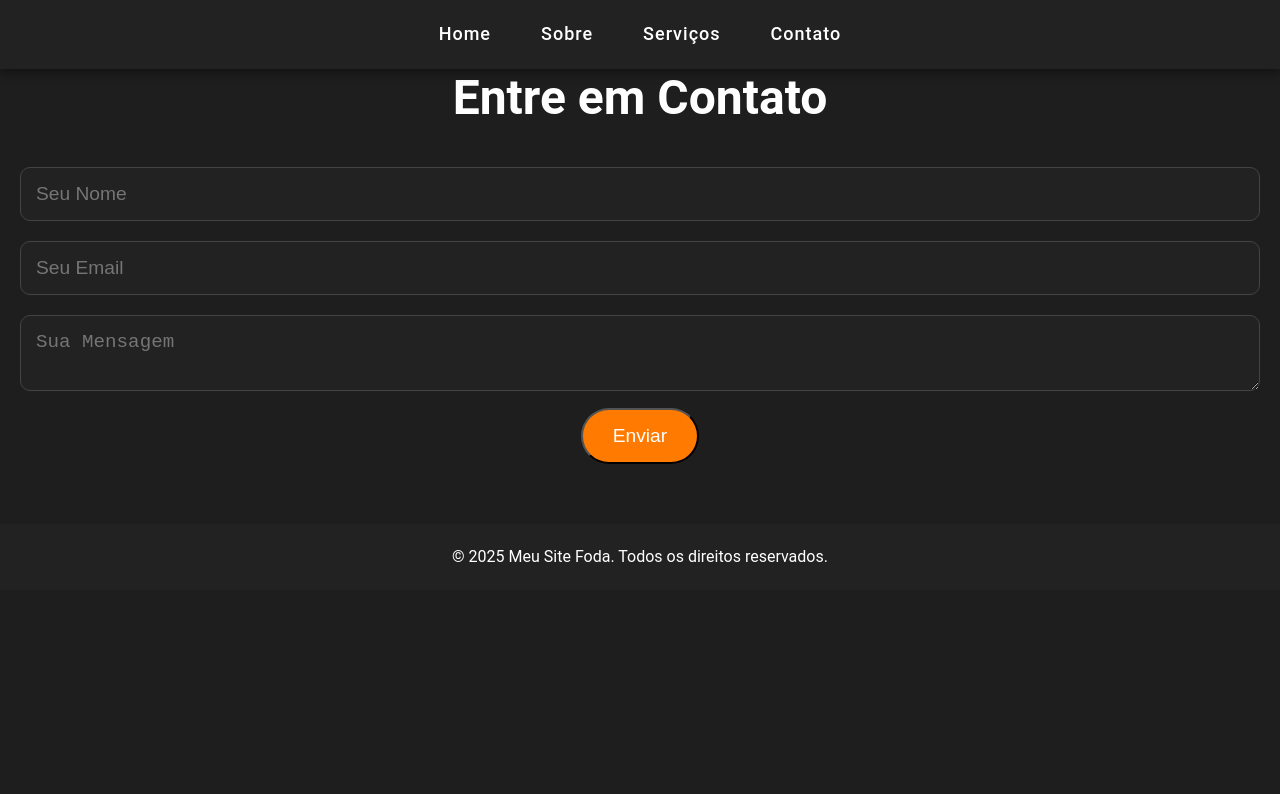
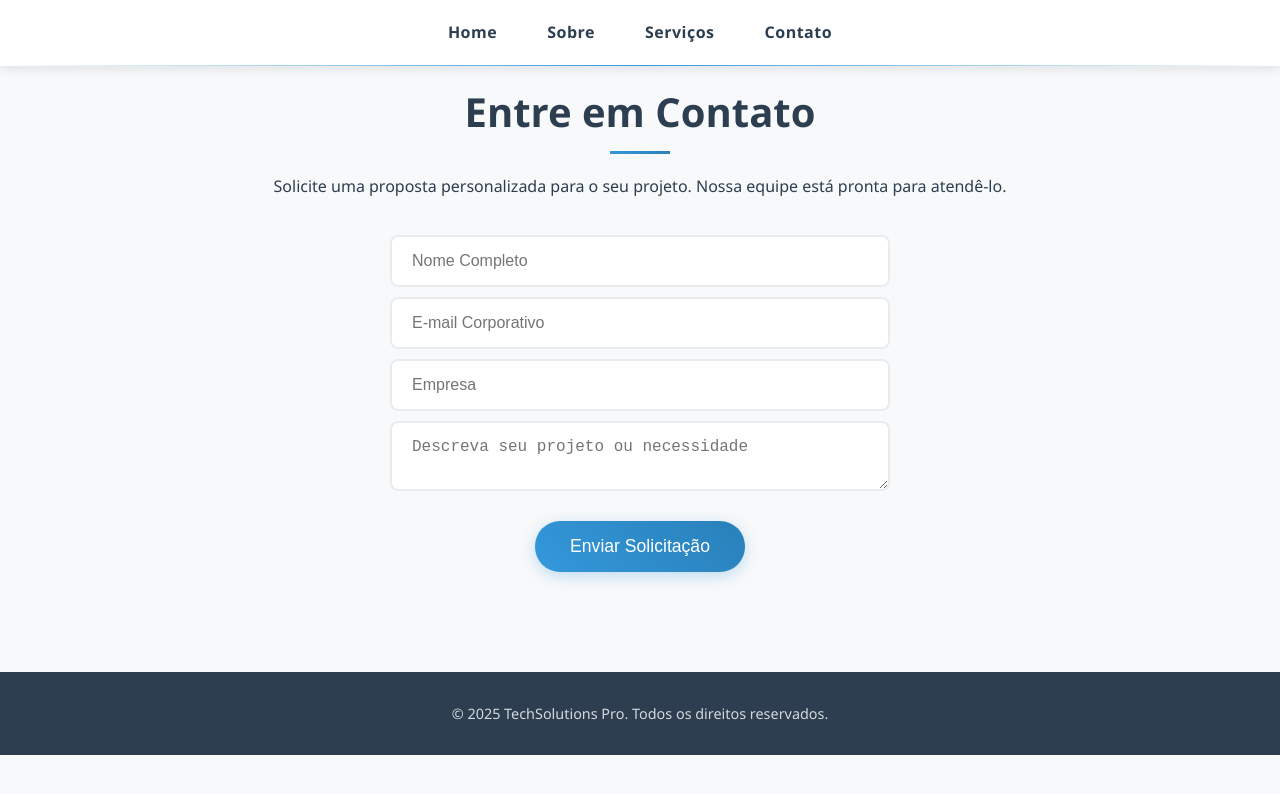
Before and after one commit to NathanRochaGomes/TechSolutions_Pro, a plain HTML site: page contato.html in a window 1280 px wide. Drawn offline with Linux system fonts and the light colour scheme.

Commit message:
atualização

```diff
--- a/contato.html
+++ b/contato.html
@@ -3,7 +3,7 @@
 <head>
   <meta charset="UTF-8">
   <meta name="viewport" content="width=device-width, initial-scale=1.0">
-  <title>Contato - Meu Site Foda</title>
+  <title>Contato - TechSolutions Pro | Fale Conosco</title>
   <link rel="stylesheet" href="styles.css">
 </head>
 <body>
@@ -22,18 +22,21 @@
   <section id="contato">
     <div class="section-container">
       <h2>Entre em Contato</h2>
+      <p>Solicite uma proposta personalizada para o seu projeto. Nossa equipe está pronta para atendê-lo.</p>
+      <br>
       <form id="contact-form">
-        <input type="text" id="name" placeholder="Seu Nome" required>
-        <input type="email" id="email" placeholder="Seu Email" required>
-        <textarea id="message" placeholder="Sua Mensagem" required></textarea>
-        <button type="submit" class="btn-main">Enviar</button>
+        <input type="text" id="name" placeholder="Nome Completo" required>
+        <input type="email" id="email" placeholder="E-mail Corporativo" required>
+        <input type="text" id="company" placeholder="Empresa" required>
+        <textarea id="message" placeholder="Descreva seu projeto ou necessidade" required></textarea>
+        <button type="submit" class="btn-main">Enviar Solicitação</button>
       </form>
       <p id="form-status"></p>
     </div>
   </section>
 
   <footer>
-    <p>&copy; 2025 Meu Site Foda. Todos os direitos reservados.</p>
+    <p>&copy; 2025 TechSolutions Pro. Todos os direitos reservados.</p>
   </footer>
 
   <script src="script.js"></script>
--- a/script.js
+++ b/script.js
@@ -13,14 +13,15 @@ window.addEventListener('scroll', function() {
 
     const name = document.getElementById('name').value;
     const email = document.getElementById('email').value;
+    const company = document.getElementById('company')?.value || '';
     const message = document.getElementById('message').value;
     const status = document.getElementById('form-status');
 
     if (name === '' || email === '' || message === '') {
-      status.textContent = 'Preencha todos os campos!';
+      status.textContent = 'Por favor, preencha todos os campos obrigatórios.';
       status.style.color = 'red';
     } else {
-      status.textContent = 'Mensagem enviada com sucesso!';
+      status.textContent = 'Solicitação enviada com sucesso! Entraremos em contato em breve.';
       status.style.color = 'green';
 
       // Limpar os campos após o envio
--- a/styles.css
+++ b/styles.css
@@ -5,9 +5,9 @@
 }
 
 body {
-  font-family: 'Roboto', sans-serif;
-  background-color: #1e1e1e;
-  color: #fff;
+  font-family: 'Segoe UI', Tahoma, Geneva, Verdana, sans-serif;
+  background-color: #f8f9fa;
+  color: #2c3e50;
   line-height: 1.6;
 }
 
@@ -16,10 +16,11 @@ header {
   top: 0;
   left: 0;
   width: 100%;
-  background-color: #222;
+  background-color: #ffffff;
   padding: 20px;
-  box-shadow: 0 4px 10px rgba(0, 0, 0, 0.4);
+  box-shadow: 0 2px 10px rgba(0, 0, 0, 0.1);
   z-index: 1000;
+  border-bottom: 1px solid #e9ecef;
 }
 
 header nav ul {
@@ -33,24 +34,32 @@ header nav ul li {
 }
 
 header nav ul li a {
-  color: #fff;
+  color: #2c3e50;
   text-decoration: none;
-  font-size: 18px;
-  font-weight: 500;
-  letter-spacing: 1px;
+  font-size: 16px;
+  font-weight: 600;
+  letter-spacing: 0.5px;
   transition: color 0.3s ease;
+  position: relative;
 }
 
 header nav ul li a:hover {
-  color: #FF7A00;
+  color: #3498db;
+}
+
+header nav ul li a:hover::after {
+  content: '';
+  position: absolute;
+  bottom: -5px;
+  left: 0;
+  width: 100%;
+  height: 2px;
+  background-color: #3498db;
 }
 
 .parallax {
   height: 100vh;
-  background-image: url('https://via.placeholder.com/1500x800');
-  background-attachment: fixed;
-  background-size: cover;
-  background-position: center;
+  background: linear-gradient(135deg, #667eea 0%, #764ba2 100%);
   display: flex;
   justify-content: center;
   align-items: center;
@@ -60,41 +69,62 @@ header nav ul li a:hover {
 }
 
 .hero h1 {
-  font-size: 4rem;
-  font-family: 'Montserrat', sans-serif;
+  font-size: 3.5rem;
+  font-family: 'Segoe UI', sans-serif;
   font-weight: 700;
   margin-bottom: 20px;
+  text-shadow: 2px 2px 4px rgba(0, 0, 0, 0.3);
 }
 
 .hero p {
-  font-size: 1.5rem;
+  font-size: 1.3rem;
   margin-bottom: 30px;
+  opacity: 0.95;
 }
 
 .btn-main {
-  background-color: #FF7A00;
-  padding: 15px 30px;
-  font-size: 1.2rem;
+  background: linear-gradient(45deg, #3498db, #2980b9);
+  padding: 15px 35px;
+  font-size: 1.1rem;
   color: white;
   text-decoration: none;
-  border-radius: 30px;
-  transition: background-color 0.3s ease, transform 0.3s ease;
+  border-radius: 25px;
+  border: none;
+  cursor: pointer;
+  transition: all 0.3s ease;
+  box-shadow: 0 4px 15px rgba(52, 152, 219, 0.3);
 }
 
 .btn-main:hover {
-  background-color: #FF6200;
-  transform: translateY(-5px);
+  background: linear-gradient(45deg, #2980b9, #3498db);
+  transform: translateY(-2px);
+  box-shadow: 0 6px 20px rgba(52, 152, 219, 0.4);
 }
 
 .section-container {
   text-align: center;
-  padding: 60px 20px;
+  padding: 80px 20px;
+  max-width: 1200px;
+  margin: 0 auto;
 }
 
 h2 {
-  font-size: 3rem;
-  margin-bottom: 20px;
+  font-size: 2.5rem;
+  margin-bottom: 30px;
   font-weight: 600;
+  color: #2c3e50;
+  position: relative;
+}
+
+h2::after {
+  content: '';
+  position: absolute;
+  bottom: -10px;
+  left: 50%;
+  transform: translateX(-50%);
+  width: 60px;
+  height: 3px;
+  background: linear-gradient(45deg, #3498db, #2980b9);
 }
 
 .service-boxes {
@@ -105,54 +135,144 @@ h2 {
 }
 
 .service-card {
-  background: #333;
-  padding: 30px;
-  border-radius: 10px;
-  width: 300px;
-  box-shadow: 0 4px 10px rgba(0, 0, 0, 0.3);
-  transition: transform 0.3s ease, box-shadow 0.3s ease;
+  background: #ffffff;
+  padding: 40px 30px;
+  border-radius: 15px;
+  width: 320px;
+  box-shadow: 0 5px 25px rgba(0, 0, 0, 0.1);
+  transition: all 0.3s ease;
+  border: 1px solid #e9ecef;
 }
 
 .service-card:hover {
-  transform: translateY(-5px);
-  box-shadow: 0 10px 20px rgba(0, 0, 0, 0.5);
+  transform: translateY(-8px);
+  box-shadow: 0 15px 35px rgba(0, 0, 0, 0.15);
+}
+
+.service-card h3 {
+  color: #2c3e50;
+  font-size: 1.4rem;
+  margin-bottom: 15px;
+  font-weight: 600;
+}
+
+.service-card p {
+  color: #7f8c8d;
+  line-height: 1.6;
 }
 
 form input, form textarea {
   width: 100%;
-  padding: 15px;
-  margin: 10px 0;
-  border-radius: 10px;
-  border: 1px solid #444;
-  font-size: 1.2rem;
-  background-color: #222;
-  color: #fff;
+  max-width: 500px;
+  padding: 15px 20px;
+  margin: 10px auto;
+  border-radius: 8px;
+  border: 2px solid #e9ecef;
+  font-size: 1rem;
+  background-color: #ffffff;
+  color: #2c3e50;
+  transition: border-color 0.3s ease;
+  display: block;
+}
+
+form input:focus, form textarea:focus {
+  outline: none;
+  border-color: #3498db;
 }
 
 form button {
-  background-color: #FF7A00;
-  padding: 15px 30px;
-  font-size: 1.2rem;
+  background: linear-gradient(45deg, #3498db, #2980b9);
+  padding: 15px 35px;
+  font-size: 1.1rem;
   color: white;
-  text-decoration: none;
-  border-radius: 10px;
+  border: none;
+  border-radius: 25px;
   cursor: pointer;
-  transition: background-color 0.3s, transform 0.3s;
+  transition: all 0.3s ease;
+  margin-top: 20px;
+  box-shadow: 0 4px 15px rgba(52, 152, 219, 0.3);
 }
 
 form button:hover {
-  background-color: #FF6200;
-  transform: translateY(-3px);
+  background: linear-gradient(45deg, #2980b9, #3498db);
+  transform: translateY(-2px);
+  box-shadow: 0 6px 20px rgba(52, 152, 219, 0.4);
 }
 
 footer {
-  background-color: #222;
+  background-color: #2c3e50;
   color: white;
   text-align: center;
-  padding: 20px;
+  padding: 30px 20px;
 }
 
 footer p {
+  font-size: 0.9rem;
+  font-weight: 400;
+  opacity: 0.8;
+}
+
+/* Estilos adicionais para um visual mais profissional */
+#sobre {
+  background-color: #f8f9fa;
+}
+
+#servicos {
+  background-color: #ffffff;
+}
+
+#contato {
+  background-color: #f8f9fa;
+}
+
+/* Animações suaves */
+section {
+  opacity: 0;
+  transform: translateY(20px);
+  transition: all 0.6s ease;
+}
+
+section.visible {
+  opacity: 1;
+  transform: translateY(0);
+}
+
+/* Responsividade */
+@media (max-width: 768px) {
+  .hero h1 {
+    font-size: 2.5rem;
+  }
+
+  .service-boxes {
+    flex-direction: column;
+    align-items: center;
+  }
+
+  .service-card {
+    width: 90%;
+    margin-bottom: 20px;
+  }
+
+  header nav ul {
+    flex-direction: column;
+    gap: 10px;
+  }
+}
+
+/* Efeito de loading para formulário */
+#form-status {
+  margin-top: 20px;
+  font-weight: 500;
   font-size: 1rem;
-  font-weight: 400;
 }
+
+/* Melhorias no header */
+header::after {
+  content: '';
+  position: absolute;
+  bottom: 0;
+  left: 0;
+  width: 100%;
+  height: 1px;
+  background: linear-gradient(90deg, transparent, #3498db, transparent);
+}
```
Also changed, not shown: index.html (+5 -5 lines), servicos.html (+9 -9 lines), sobre.html (+6 -4 lines), README.md (added).
